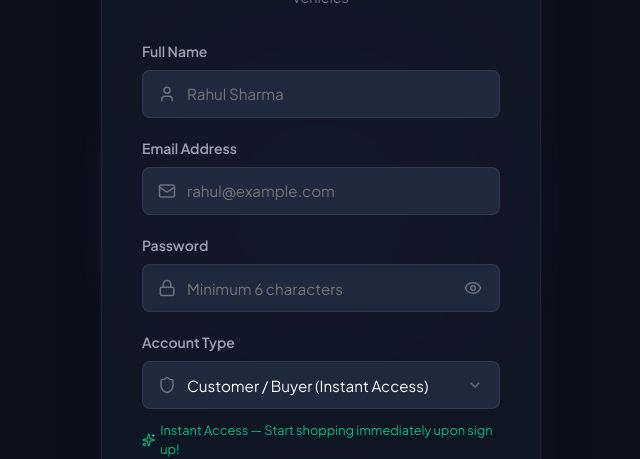
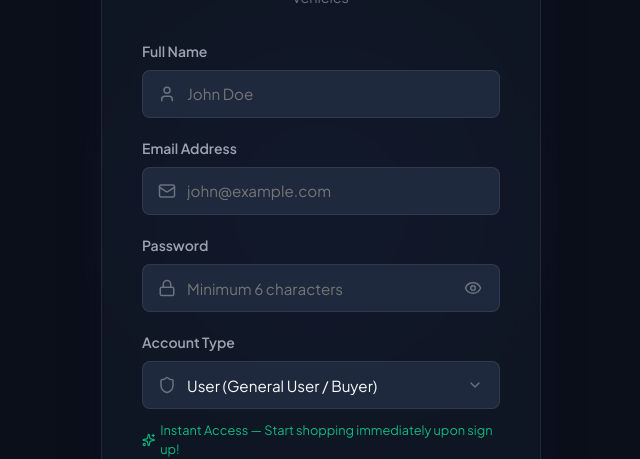
Before and after one commit to jadav02/carmatrix, a React (Vite) app in the folder frontend/: page /register in a window 1280 px wide. Shown: the part 240-699 px from the top of the page, without its empty margins (319-959 px from the left). Built offline with nearby package versions, Linux system fonts and the light colour scheme; no server answers.

Commit message:
fix(ui): set User (General User) as default account type in sign up form

```diff
--- a/frontend/src/pages/Register.jsx
+++ b/frontend/src/pages/Register.jsx
@@ -1,5 +1,5 @@
 // ==========================================
-// Register Page Component with Customer & Staff Roles
+// Register Page Component with Default General User Role
 // ==========================================
 import React, { useState } from 'react';
 import { Link, useNavigate } from 'react-router-dom';
@@ -16,7 +16,7 @@ export default function Register() {
     name: '',
     email: '',
     password: '',
-    role: 'customer',
+    role: 'customer', // Default role for general users
   });
 
   const [showPassword, setShowPassword] = useState(false);
@@ -52,7 +52,7 @@ export default function Register() {
     try {
       const res = await registerUser(formData);
 
-      // If Customer role, automatically log them in!
+      // If General User / Customer, automatically log in!
       if (formData.role === 'customer') {
         await login(formData.email, formData.password);
         navigate('/dashboard', { replace: true });
@@ -112,7 +112,7 @@ export default function Register() {
                     type="text"
                     name="name"
                     className="form-input"
-                    placeholder="Rahul Sharma"
+                    placeholder="John Doe"
                     value={formData.name}
                     onChange={handleChange}
                     required
@@ -129,7 +129,7 @@ export default function Register() {
                     type="email"
                     name="email"
                     className="form-input"
-                    placeholder="rahul@example.com"
+                    placeholder="john@example.com"
                     value={formData.email}
                     onChange={handleChange}
                     required
@@ -175,7 +175,7 @@ export default function Register() {
                     value={formData.role}
                     onChange={handleChange}
                   >
-                    <option value="customer">Customer / Buyer (Instant Access)</option>
+                    <option value="customer">User (General User / Buyer)</option>
                     <option value="sales">Sales Representative (Requires Approval)</option>
                     <option value="manager">Inventory Manager (Requires Approval)</option>
                     <option value="admin">Administrator (Requires Approval)</option>
```
